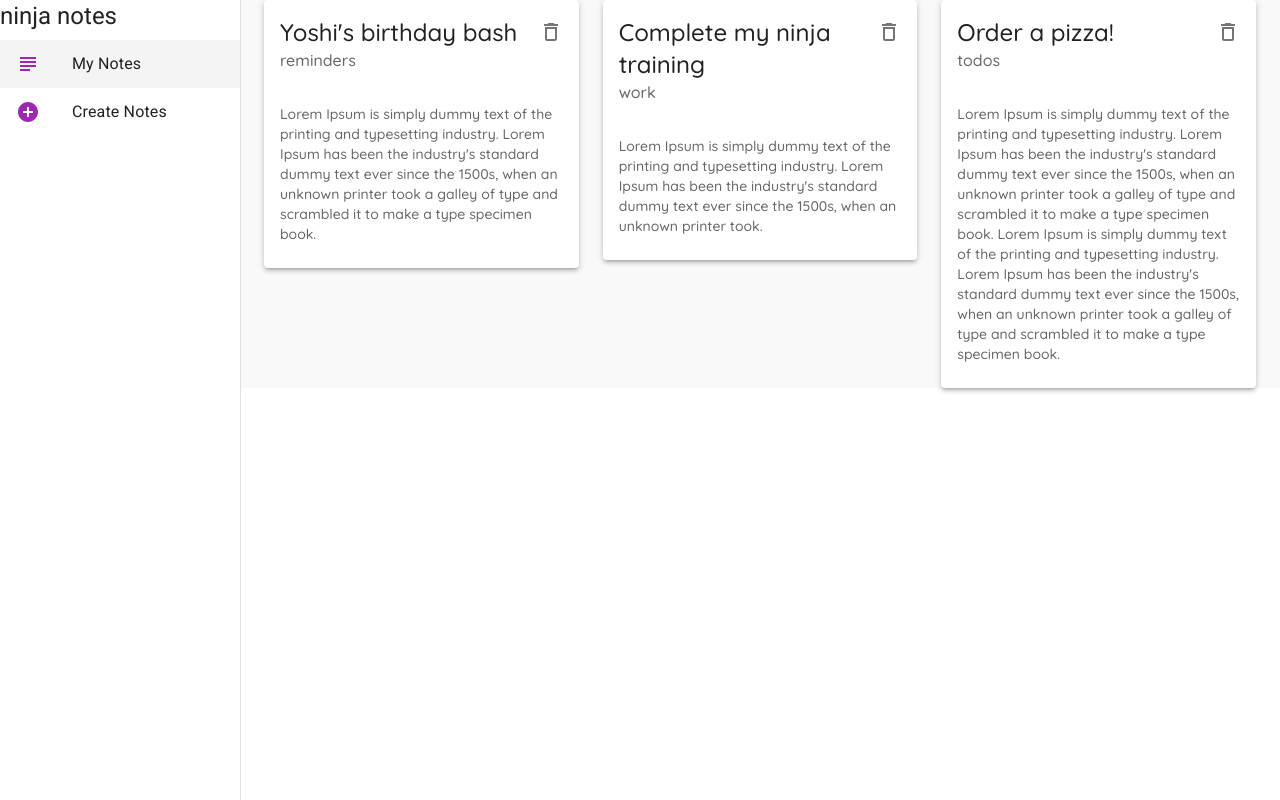
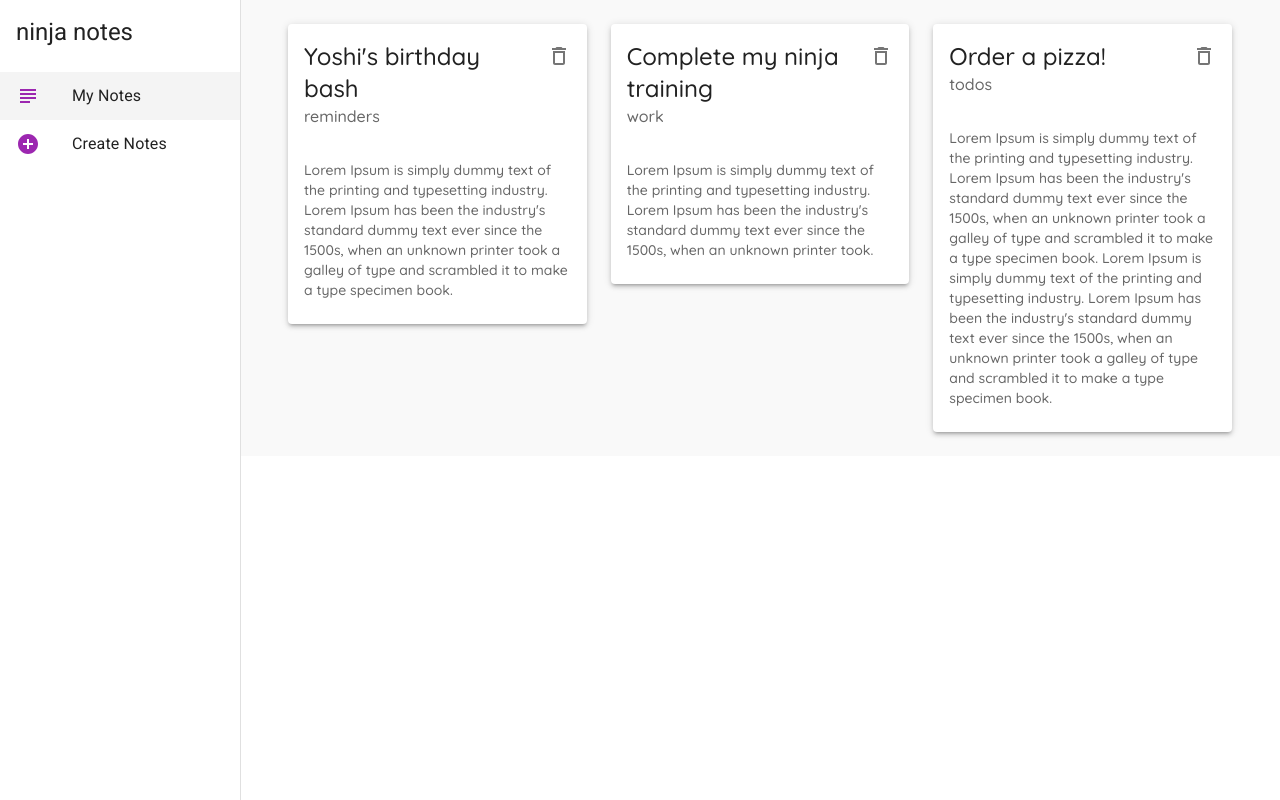
Before and after one commit to MarvelB/react-mui-app, a React (Create React App) app: page / in a window 1280 px wide. Built offline with nearby package versions, Linux system fonts and the light colour scheme; data requests are answered from the project's data file.

Commit message:
st l15 commit

```diff
--- a/src/components/Layout/Layout.tsx
+++ b/src/components/Layout/Layout.tsx
@@ -17,6 +17,7 @@ const classes = {
   page: {
     backgroundColor: '#f9f9f9',
     width: '100%',
+    padding: (theme) => theme.spacing(3),
   } as SxProps<Theme>,
   drawer: {
     width: drawerWidth,
@@ -26,6 +27,9 @@ const classes = {
   } as SxProps<Theme>,
   active: {
     background: '#f4f4f4',
+  } as SxProps<Theme>,
+  title: {
+    padding: (theme) => theme.spacing(2),
   } as SxProps<Theme>,
 };
 
@@ -77,7 +81,7 @@ const Layout = ({ children }: LayoutProps) => {
           anchor="left"
         >
           <div>
-            <Typography variant="h5">
+            <Typography variant="h5" sx={classes.title}>
               ninja notes
             </Typography>
           </div>
```
